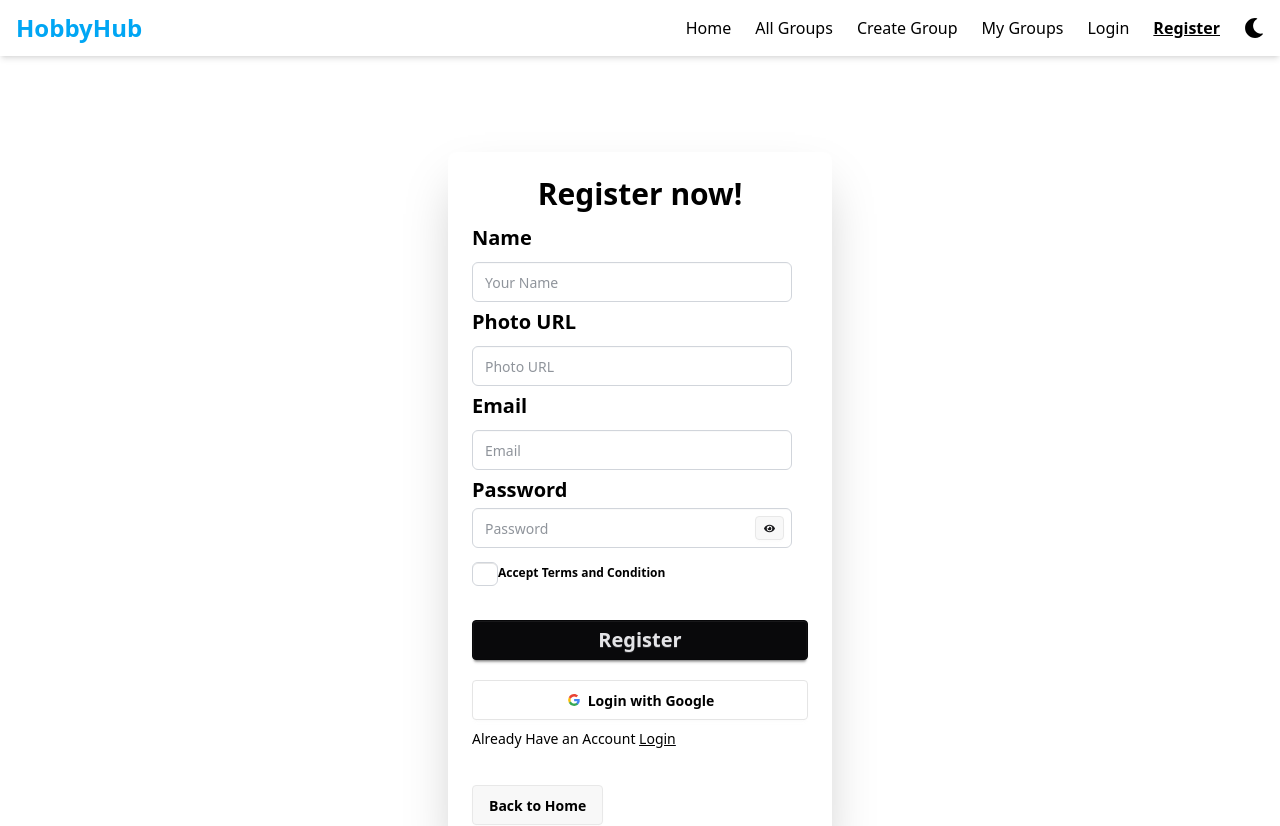
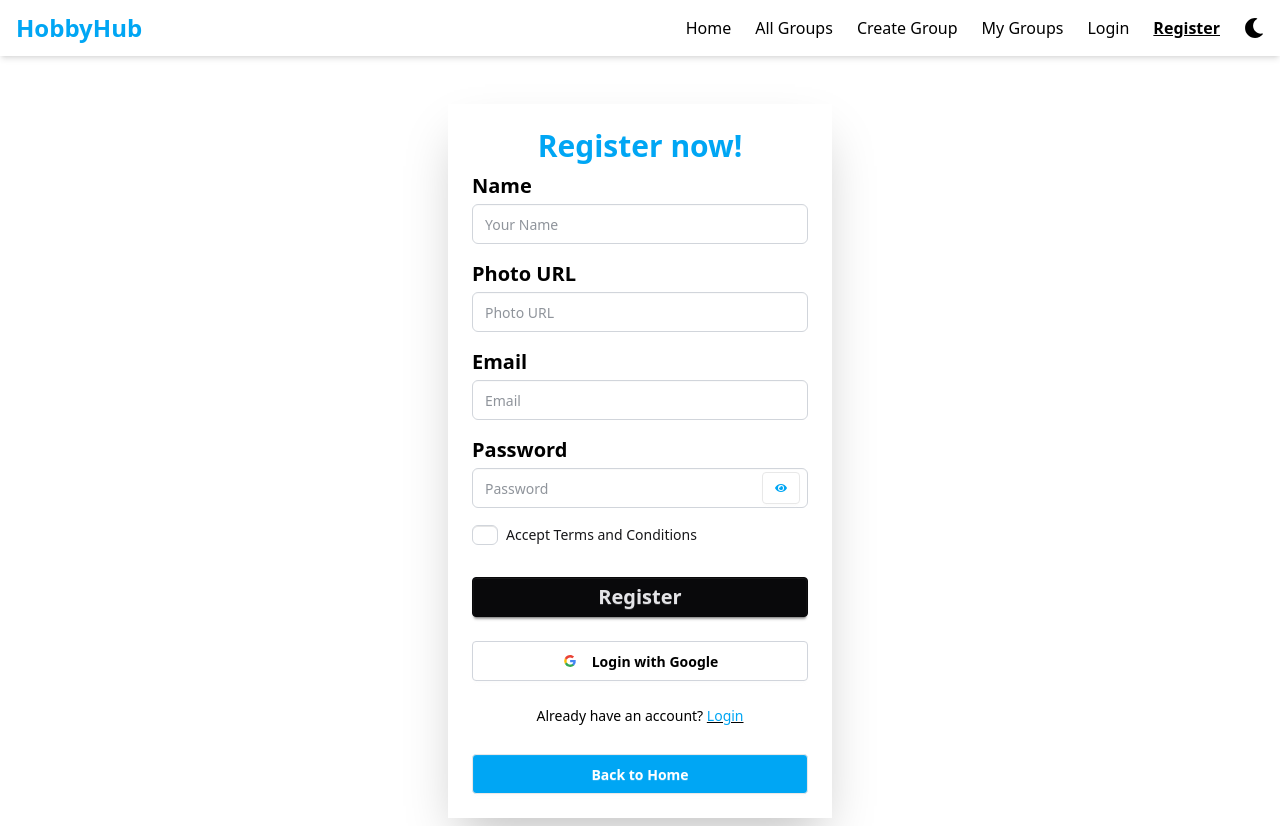
Before and after one commit to programing-hero-b11/hobbyhub-client-kira217-cyber, a React (Vite) app: page /register in a window 1280 px wide. Shown: the top 826 px of the page. Built offline with nearby package versions, Linux system fonts and the light colour scheme; no server answers.

Commit message:
update register page in theme related

```diff
--- a/src/pages/Login.jsx
+++ b/src/pages/Login.jsx
@@ -80,7 +80,7 @@ const Login = () => {
             </div>
 
             <div className="mt-2">
-              <a className="link link-hover text-sm font-bold">Forgot password?</a>
+              <a className="link link-hover text-sm font-bold underline">Forgot password?</a>
             </div>
 
             <button type="submit" className="btn btn-neutral w-full mt-4 text-xl">
@@ -111,8 +111,8 @@ const Login = () => {
 
           <p className="mt-4 text-center text-base-content">
             New user?{" "}
-            <Link to="/register" className="text-blue-500 underline">
-              Register Now
+            <Link to="/register" className=" underline">
+              <span className="text-sky-500">Register Now</span>
             </Link>
           </p>
 
--- a/src/pages/Register.jsx
+++ b/src/pages/Register.jsx
@@ -5,204 +5,181 @@ import { Link, useLocation, useNavigate } from "react-router";
 import { AuthContext } from "../context/AuthContext";
 import toast from "react-hot-toast";
 
-
 const Register = () => {
-    const userData = use(AuthContext)
-    const {googleLogin,register,updateUser,user,setUser} = userData;
+  const { googleLogin, register, updateUser, user, setUser } = React.useContext(AuthContext);
   const location = useLocation();
   const navigate = useNavigate();
 
-
   const [showPassword, setShowPassword] = useState(false);
-    const [errorMassage, setErrorMassage] = useState(" ");
-
-
-
+  const [errorMessage, setErrorMessage] = useState("");
 
   const handleRegister = (e) => {
     e.preventDefault();
 
     const name = e.target.name.value;
-
     const photoURL = e.target.photoURL.value;
     const email = e.target.email.value;
     const password = e.target.password.value;
     const terms = e.target.terms.checked;
 
-    // Reset korta hobe noila out put a message dekhabe
-
-    setErrorMassage(" ");
+    setErrorMessage("");
 
     if (!terms) {
-      setErrorMassage("Please Accept Our Terms and Condition");
+      setErrorMessage("Please accept our Terms and Conditions");
       return;
     }
 
-    // Password Validate korar jonno kisu terms
+    const passwordRules = [
+      { regex: /(?=.*\d)/, msg: "Password must have at least one digit" },
+      { regex: /(?=.*[a-z])/, msg: "Password must have one lowercase letter" },
+      { regex: /(?=.*[A-Z])/, msg: "Password must have one uppercase letter" },
+      { regex: /.{6,}/, msg: "Password must be at least 6 characters" },
+    ];
 
-    const passwordRegExp = /(?=.*\d)/;
-
-    const passwordRegExp2 = /(?=.*[a-z])/;
-
-    const passwordRegExp3 = /(?=.*[A-Z])/;
-
-    const passwordRegExp4 = /.{6,}/;
-
-    if (passwordRegExp.test(password) === false) {
-      setErrorMassage("Password Must Have One Digit Number");
+    for (let rule of passwordRules) {
+      if (!rule.regex.test(password)) {
+        setErrorMessage(rule.msg);
         return;
-    } else if (passwordRegExp2.test(password) === false) {
-      setErrorMassage("Password Must Have One Lowercase Letter");
-      return;
-    } else if (passwordRegExp3.test(password) === false) {
-      setErrorMassage("Password Must Have One Uppercase Letter");
-      return;
-    } else if (passwordRegExp4.test(password) === false) {
-      setErrorMassage("Password Must Have 6 Character");
-      return;
+      }
     }
 
     register(email, password)
       .then((result) => {
-        console.log(result);
-        updateUser({ displayName: name, photoURL: photoURL })
-          .then(() => {
-            setUser((prevUser) => {
-              return { ...prevUser, displayName: name, photoURL: photoURL };
-            });
-            navigate(`${location.state ? location.state : "/"}`);
-            toast.success("Register Successfully")
-          })
-          .catch((error) => {
-            console.log(error);
+        updateUser({ displayName: name, photoURL }).then(() => {
+          setUser((prevUser) => ({
+            ...prevUser,
+            displayName: name,
+            photoURL,
+          }));
+          navigate(location.state || "/");
+          toast.success("Registered Successfully");
         });
       })
       .catch((error) => {
-        setErrorMassage(error.message);
+        setErrorMessage(error.message);
       });
   };
 
-
   const handleGoogleLogin = () => {
     const provider = new GoogleAuthProvider();
-
     googleLogin(provider)
-      .then((result) => {
+      .then(() => {
         toast.success("Login Successfully");
-        navigate(`${location.state ? location.state : "/"}`);
+        navigate(location.state || "/");
       })
       .catch((error) => {
         toast.error(error.message);
       });
   };
 
+  return (
+    <div className="flex justify-center mt-12 mb-24">
+      <div className="card w-full max-w-sm bg-base-100 text-base-content shadow-2xl">
+        <div className="card-body rai">
+          <h1 className="text-3xl text-sky-500 text-center font-bold">Register now!</h1>
 
-  return (
-    <>
-      <div className="flex justify-center mt-24">
-        <div className="card bg-base-100 w-full max-w-sm shrink-0 shadow-2xl">
-          <div className="card-body">
-            <h1 className="text-3xl text-center font-bold">Register now!</h1>
-            <form onSubmit={handleRegister}  className="fieldset">
-              {/* Name */}
+          <form onSubmit={handleRegister} className="space-y-4">
+            <div>
               <label className="label text-xl">Name</label>
               <input
                 required
                 name="name"
                 type="text"
-                className="input"
+                className="input input-bordered w-full"
                 placeholder="Your Name"
               />
-              {/* photoURL */}
+            </div>
+
+            <div>
               <label className="label text-xl">Photo URL</label>
               <input
                 required
                 name="photoURL"
                 type="text"
-                className="input"
+                className="input input-bordered w-full"
                 placeholder="Photo URL"
               />
-              {/* email */}
+            </div>
+
+            <div>
               <label className="label text-xl">Email</label>
               <input
                 required
                 name="email"
                 type="email"
-                className="input"
+                className="input input-bordered w-full"
                 placeholder="Email"
               />
-              {/* password */}
+            </div>
+
             <div className="relative">
-                <label className="label mb-1 text-xl">Password</label>
+              <label className="label text-xl">Password</label>
               <input
                 required
                 type={showPassword ? "text" : "password"}
                 name="password"
-                  className="input"
+                className="input input-bordered w-full pr-10"
                 placeholder="Password"
               />
               <button
+                type="button"
                 onClick={() => setShowPassword(!showPassword)}
-                  className="btn btn-xs absolute top-10 right-6"
+                className="btn btn-sm rai absolute top-9 right-2"
               >
-                  {showPassword ? <FaEyeSlash /> : <FaEye />}
+                {showPassword ? <FaEyeSlash className="text-sky-500" /> : <FaEye className="text-sky-500"  />}
               </button>
             </div>
-              <label className="label mt-2">
-                <input type="checkbox" name="terms" className="checkbox" />
-                Accept Terms and Condition
-              </label>
-              <button type="submit" className="btn btn-neutral mt-6 text-xl">
+
+            <div className="flex items-center space-x-2 mt-2">
+              <input type="checkbox" name="terms" className="checkbox checkbox-sm" />
+              <span className="label-text">Accept Terms and Conditions</span>
+            </div>
+
+            {errorMessage && <p className="text-red-500 text-sm">{errorMessage}</p>}
+
+            <button type="submit" className="btn btn-neutral w-full text-xl mt-4">
               Register
             </button>
           </form>
-            <button onClick={handleGoogleLogin} className="btn mt-2 bg-white text-black border-[#e5e5e5]">
+
+          <button
+            onClick={handleGoogleLogin}
+            className="btn w-full mt-4 bg-white text-black border-gray-300 dark:bg-gray-800 dark:text-white dark:border-gray-700"
+          >
             <svg
               aria-label="Google logo"
               width="16"
               height="16"
               xmlns="http://www.w3.org/2000/svg"
               viewBox="0 0 512 512"
+              className="mr-2"
             >
-                  <g>
-                    <path d="m0 0H512V512H0" fill="#fff"></path>
-                    <path
-                      fill="#34a853"
-                      d="M153 292c30 82 118 95 171 60h62v48A192 192 0 0190 341"
-                    ></path>
-                    <path
-                      fill="#4285f4"
-                      d="m386 400a140 175 0 0053-179H260v74h102q-7 37-38 57"
-                    ></path>
-                    <path
-                      fill="#fbbc02"
-                      d="m90 341a208 200 0 010-171l63 49q-12 37 0 73"
-                    ></path>
-                    <path
-                      fill="#ea4335"
-                      d="m153 219c22-69 116-109 179-50l55-54c-78-75-230-72-297 55"
-                    ></path>
-                  </g>
+              <path fill="#fff" d="M0 0h512v512H0z" />
+              <path fill="#34a853" d="M153 292c30 82 118 95 171 60h62v48A192 192 0 0190 341" />
+              <path fill="#4285f4" d="M386 400a140 175 0 0053-179H260v74h102q-7 37-38 57" />
+              <path fill="#fbbc02" d="M90 341a208 200 0 010-171l63 49q-12 37 0 73" />
+              <path fill="#ea4335" d="M153 219c22-69 116-109 179-50l55-54c-78-75-230-72-297 55" />
             </svg>
             Login with Google
           </button>
-            <p>
-              Already Have an Account{" "}
-              <span className="text-blue-500 underline">
-                <Link to="/login">Login</Link>
-              </span>
+
+          <p className="mt-4 text-center">
+            Already have an account?{" "}
+            <Link to="/login" className="text-blue-500 underline">
+               <span className="text-sky-500">Login</span>
+            </Link>
           </p>
-            {errorMassage && <p className="text-red-500">{errorMassage}</p>}
 
           <div className="mt-5">
-              <button className="btn">
-                <Link to="/">Back to Home</Link>
+            <Link to="/">
+              <button className="btn w-full bg-sky-500 text-white">
+                Back to Home
               </button>
+            </Link>
           </div>
         </div>
       </div>
     </div>
-    </>
   );
 };
 
```
Lines whose indentation alone changed are shown as unchanged.
